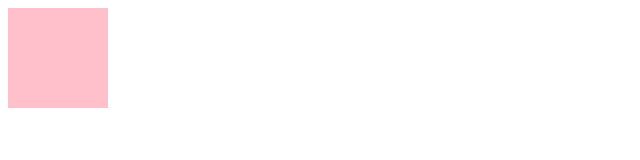
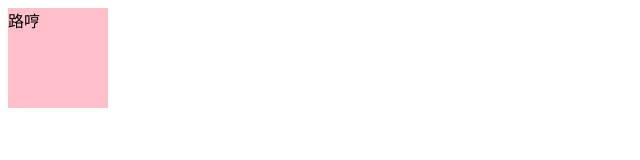
Before and after one commit to lHeng9/elem-project, a Vue app: page / in a window 1280 px wide. Shown: the top 160 px of the page, without its empty margins (0-640 px from the left). Built offline with nearby package versions, Linux system fonts and the light colour scheme.

Commit message:
路哼的测试

```diff
--- a/src/components/HelloWorld.vue
+++ b/src/components/HelloWorld.vue
@@ -1,5 +1,6 @@
 <template>
   <div id="box">
+    路哼
   </div>
 </template>
 
@@ -10,9 +11,9 @@ export default {
 </script>
 
 <style scoped>
-#box{
+#box {
   width: 100px;
   height: 100px;
-  background: pink
+  background: pink;
 }
 </style>
```
